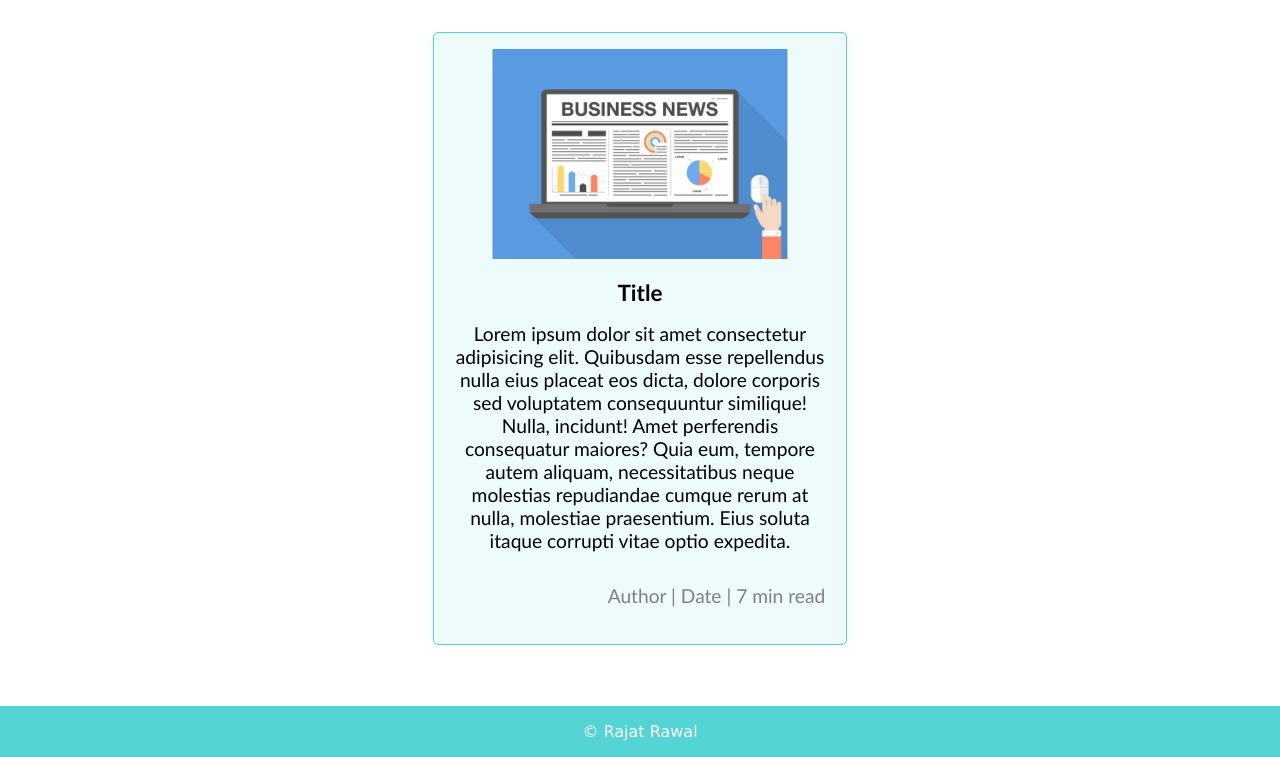
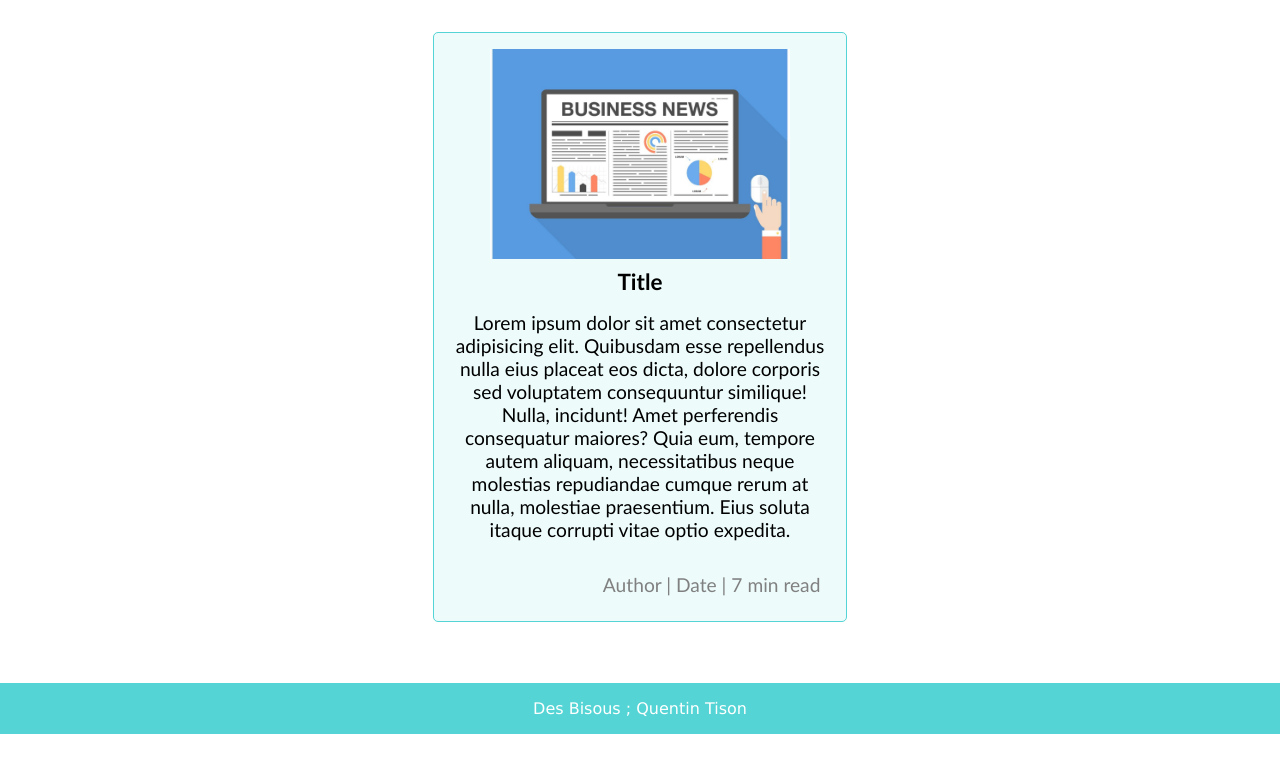
Before and after one commit to daily-frenchy/home, a plain HTML site: page index.html in a window 1280 px wide. Shown: the part 1096-1853 px from the top of the page. After the commit the page ends 1830 px from the top, so only its background shows below. Drawn offline with Linux system fonts and the light colour scheme.

Commit message:
Update index.html

```diff
--- a/index.html
+++ b/index.html
@@ -138,7 +138,7 @@
 
 
                         <img src="img/business.jpg " alt="">
-                        <div class="home-article-bottom m-1">
+                        <div class="home-article-bottom ">
                             <h3>Title</h3>
                             <p class="m-1">Lorem ipsum dolor sit amet consectetur adipisicing elit. Quibusdam esse
                                 repellendus nulla
@@ -159,8 +159,6 @@
 <!--                 4eme bloc , a voir si on conserve ------------------------------------------------------------------------------------- -->
 <!--                 <div class="home-article center">
                     <a href="/blog-in-html-css/blogpost.html" class="text-center">
-
-
                         <img src="img/business.jpg " alt="">
                         <div class="home-article-bottom m-1">
                             <h3>Title</h3>
@@ -183,10 +181,12 @@
 
 <!--         fin bloc article ---------------------------------------------------------------------------------------------------------------------- -->
     </main>
+
+<!--     Footer -------------------------------------------------------------------------------------------------------------------------------------- -->
     <footer class="center">
-        &copy; Rajat Rawal
-
+        Des Bisous ; Quentin Tison
     </footer>
+<!--     Fin Footer ----------------------------------------------------------------------------------------------------------------------------------- -->
 </body>
 
 </html>
```
